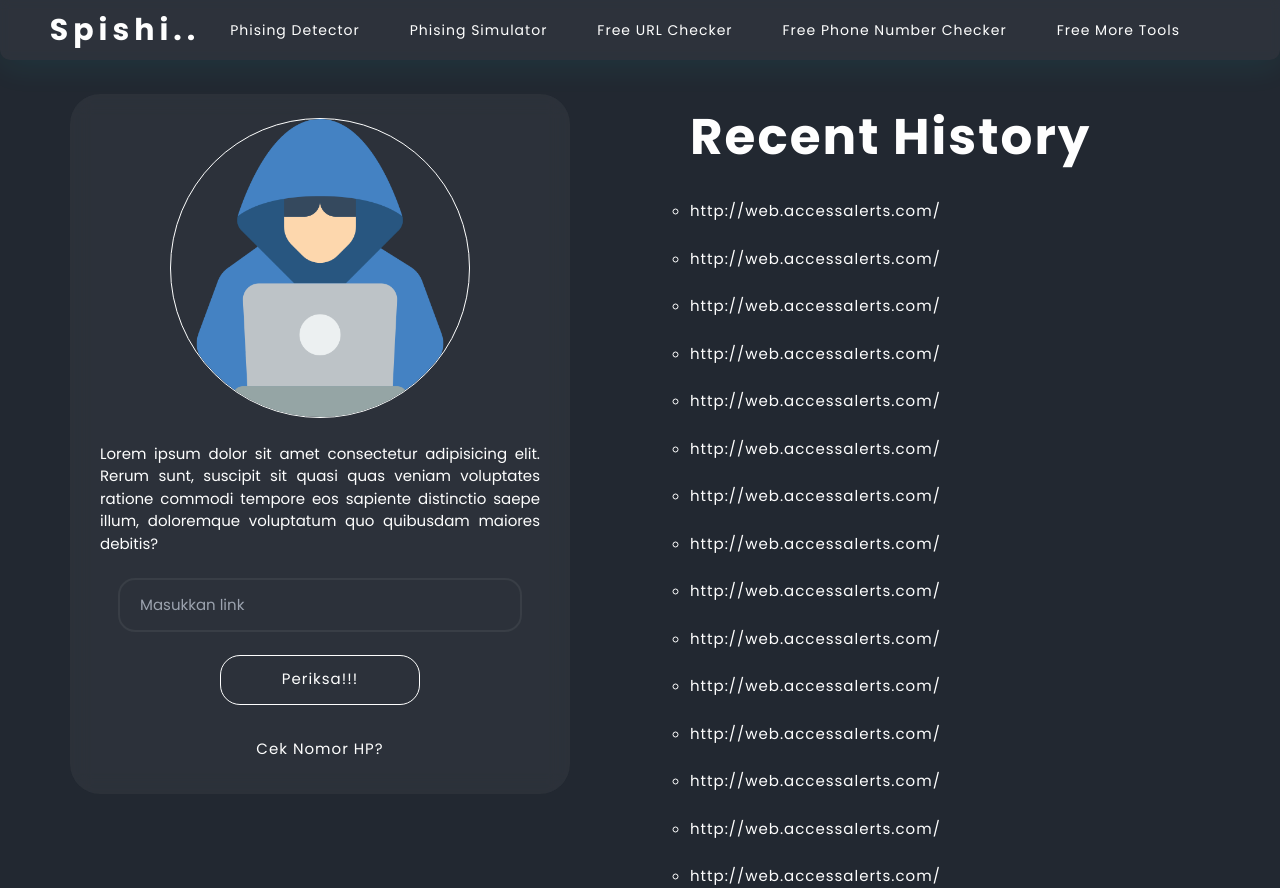
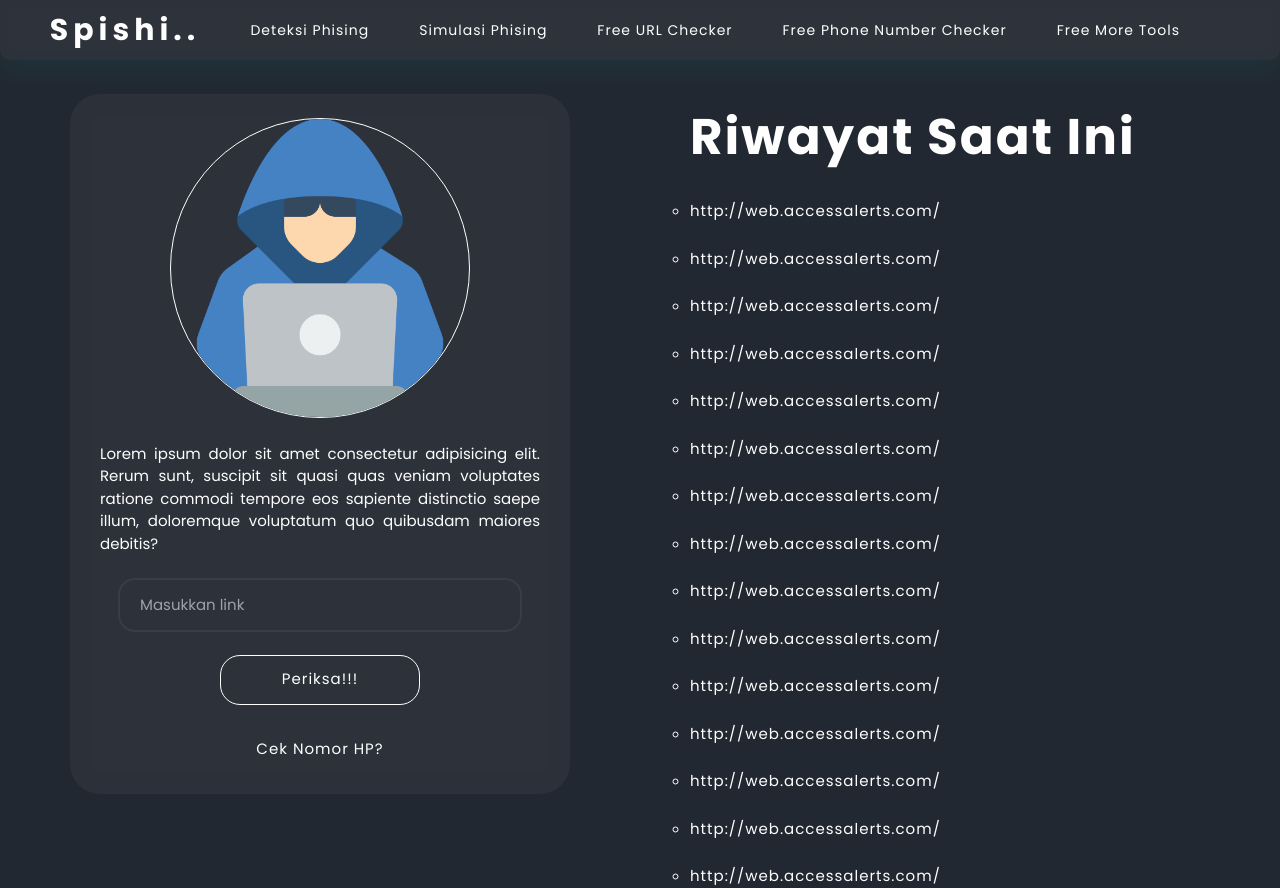
Before and after one commit to Zalbaq/Spishi2.0, a website: page src/index.html in a window 1280 px wide. Drawn offline with Linux system fonts and the light colour scheme.

Commit message:
change to bahasa

```diff
--- a/src/index.html
+++ b/src/index.html
@@ -13,8 +13,8 @@
     <nav class="flex justify-between items-center py-[3rem] px-[5rem]">
         <div class="logo flex items-center justify-center">Spishi..</div>
         <ul class="flex items-center md:hidden sm:hidden xs:hidden">
-            <li><a href="">Phising Detector</a></li>
-            <li><a href="">Phising Simulator</a></li>
+            <li><a href="">Deteksi Phising</a></li>
+            <li><a href="">Simulasi Phising</a></li>
             <li><a href="">Free URL Checker</a></li>
             <li><a href="">Free Phone Number Checker</a></li>
             <li><a href="">Free More Tools</a></li>
@@ -55,8 +55,8 @@
             </svg>
         </div>
         <ul class="flex w-[100%] flex-col gap-[4rem] items-center justify-center">
-            <li><a href="">Phising Detector</a></li>
-            <li><a href="">Phising Simulator</a></li>
+            <li><a href="">Deteksi Phising</a></li>
+            <li><a href="">Simulasi Phising</a></li>
             <li><a href="">Free URL Checker</a></li>
             <li><a href="">Free Phone Number Checker</a></li>
             <li><a href="">Free More Tools</a></li>
@@ -90,7 +90,7 @@
                             doloremque voluptatum quo quibusdam maiores debitis?</p>
                         <input type="text" placeholder="Masukkan nomer Hp" id="">
                         <button class="check" id="check-back">Periksa!!!</button>
-                        <button class="change" id="change-back">Cek email?</button>
+                        <button class="change" id="change-back">Cek Link?</button>
                     </div>
                 </div>
             </div>
@@ -98,7 +98,7 @@
         </section>
         <section id="link-history"
             class="row-span-1 col-span-1 md:row-span-1 md:col-span-1 flex flex-col items-start justify-start px-[5rem] pt-[10rem] gap-10">
-            <h2>Recent History</h2>
+            <h2>Riwayat Saat Ini</h2>
             <ul class="flex flex-col gap-10">
                 <li><a href="">http://web.accessalerts.com/</a></li>
                 <li><a href="">http://web.accessalerts.com/</a></li>
```
